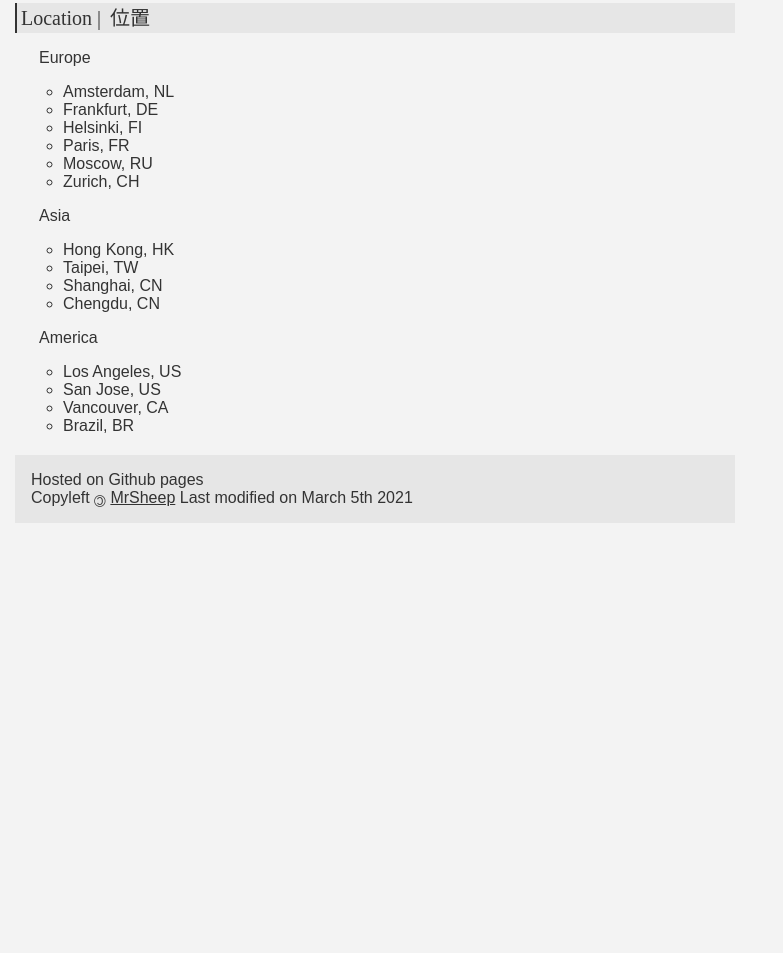
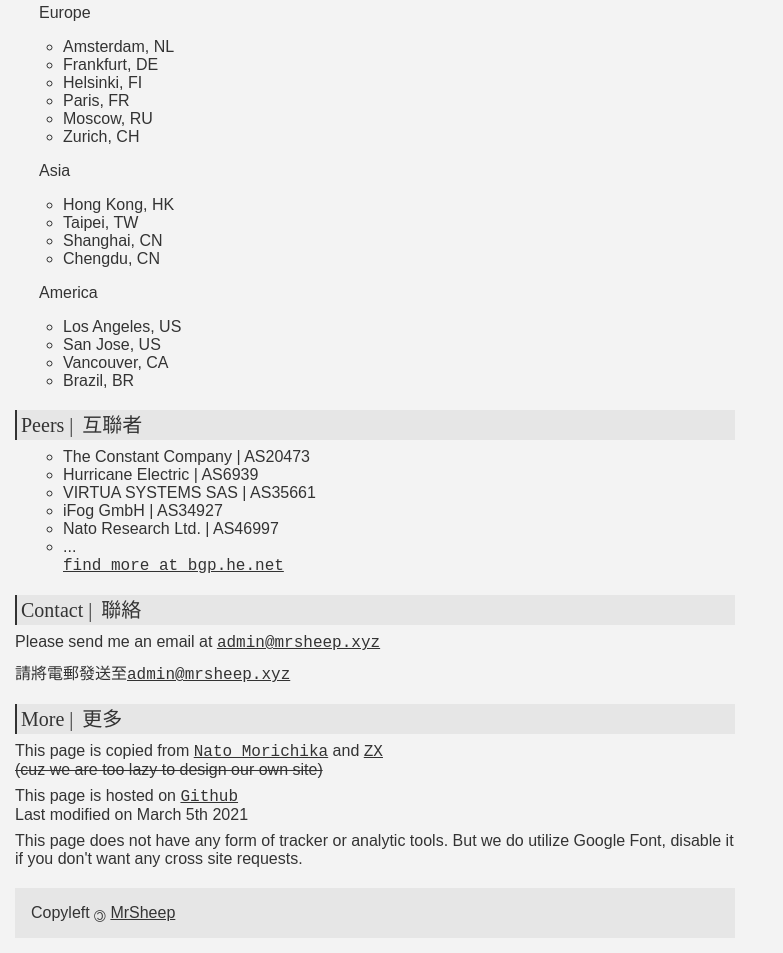
Before and after one commit to Mr-Sheep/as208884, a plain HTML site: page index.html in a window 1280 px wide. Shown: the part 1000-1953 px from the top of the page, without its empty margins (0-783 px from the left). Before the commit the page ends 1538 px from the top, so only its background shows below. Drawn offline with Linux system fonts and the light colour scheme; a web font is replaced by a local one.

Commit message:
Add sections

```diff
--- a/index.html
+++ b/index.html
@@ -28,10 +28,7 @@
                 Currently, only IPv6 is supported. (IPv4 are too expensive) <br />
                 目前僅支援IPv6 (買不起v4)
             </p>
-            <p>
-                This page is copied from <a href="https://nat.moe" target="_blank">Nato Morichika</a> and <a href="https://net.zxinc.org/">ZX</a> <br />
-                <del>(cuz we are too lazy to design our own site)</del>
-            </p>
+
 
         </section>
 
@@ -137,10 +134,41 @@
                 </ul>
             </ul>
         </section>
+        <section>
+            <div class="subtitle">Peers | <span class="chinese">互聯者</span></div>
+            <ul>
+                <li class="location">The Constant Company | AS20473</li>
+                <li class="location">Hurricane Electric | AS6939</li>
+                <li class="location">VIRTUA SYSTEMS SAS | AS35661</li>
+                <li class="location">iFog GmbH | AS34927</li>
+                <li class="location">Nato Research Ltd. | AS46997</li>
+                <li class="location">...</li>
+                <li style="margin-left: 3em;"><a href="https://bgp.he.net/AS208884#_peers6">find more at bgp.he.net</a></li>
+            </ul>
+        </section>
+        <section>
+            <div class="subtitle">Contact | <span class="chinese">聯絡</span></div>
+            <p>Please send me an email at <a href="mailto:admin@mrsheep.xyz">admin@mrsheep.xyz</a></p>
+            <p>請將電郵發送至<a href="mailto:admin@mrsheep.xyz">admin@mrsheep.xyz</a></p>
+        </section>
+
+        <section>
+            <div class="subtitle">More | <span class="chinese">更多</span></div>
+            <p>
+                This page is copied from <a href="https://nat.moe" target="_blank">Nato Morichika</a> and <a href="https://net.zxinc.org/">ZX</a> <br />
+                <del>(cuz we are too lazy to design our own site)</del>
+            </p>
+            <p>
+                This page is hosted on <a href="https://github.com">Github</a> <br />
+                Last modified on March 5th 2021
+            </p>
+            <p>
+                This page does not have any form of tracker or analytic tools. But we do utilize Google Font, disable it if you don't want any cross site requests.
+            </p>
+        </section>
 
     <div class="footer">
-        <p>Hosted on Github pages</p>
-        <p>Copyleft <span class="copyleft">©</span> <a href="https://mrsheep.xyz/" target="_blank">MrSheep</a> Last modified on March 5th 2021</p>
+        <p>Copyleft <span class="copyleft">©</span> <a href="https://mrsheep.xyz/" target="_blank">MrSheep</a></p>
     </div>
 
 
```
